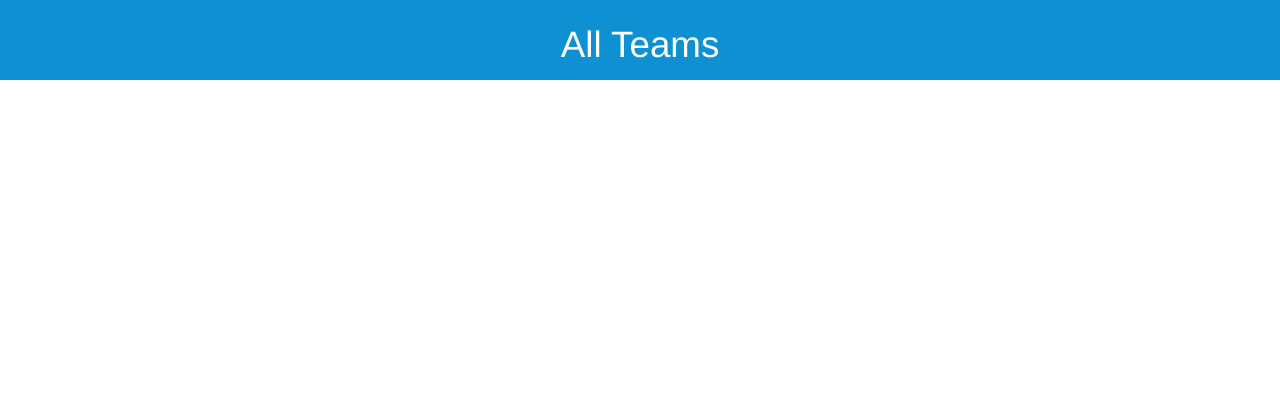
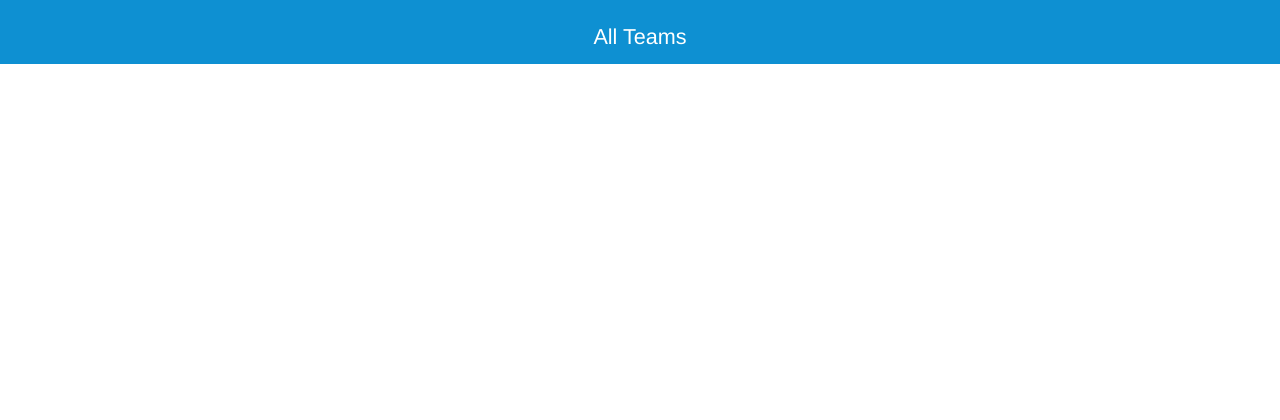
Before and after one commit to diamondinrock/feature_01, a Django app: page /appuser/allteams in a window 1280 px wide. Shown: the top 420 px of the page. Run offline with Django 3.2, Linux system fonts and the light colour scheme; data that the repository does not hold is empty; some libraries are stand-ins or nearby versions.

Commit message:
Update allteams.html

```diff
--- a/sitedir/appuser/templates/appuser/allteams.html
+++ b/sitedir/appuser/templates/appuser/allteams.html
@@ -18,7 +18,7 @@
     font-size: 18px;
     text-align: center;
     padding: 5px 0;">
-        <span style="color:white;font-size:1.7em;"><h1>All Teams</h1></span>
+        <span style="color:white;font-size:1em;"><h1>All Teams</h1></span>
     </div>
     <ul class="list-group"style=" padding-left:0px;
     margin-left: 0px;">
```
